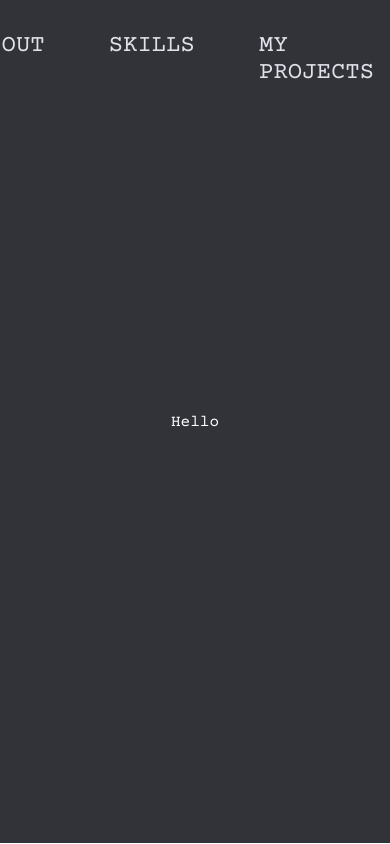
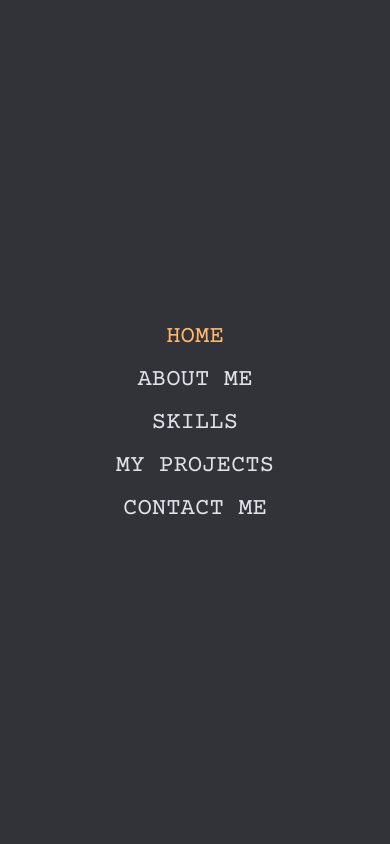
Before and after one commit to PanKarton/PersonalWebsite, a Next.js app: page / in a window 390 px wide. Shown: the top 844 px of the page. Built offline with nearby package versions, Linux system fonts and the light colour scheme.

Commit message:
Added fully responsive nav bar with styles

```diff
--- a/package.json
+++ b/package.json
@@ -9,7 +9,6 @@
     "lint": "next lint"
   },
   "dependencies": {
-    "@next/font": "^13.4.19",
     "@types/node": "20.5.3",
     "@types/react": "18.2.21",
     "@types/react-dom": "18.2.7",
--- a/src/app/layout.tsx
+++ b/src/app/layout.tsx
@@ -1,7 +1,7 @@
 import { GlobalStyles } from '@/assets/globalStyles';
 import StyledComponentsRegistry from '@/lib/registry';
 import { AppProvider } from '@/providers/AppProvider';
-import { Courier_Prime } from '@next/font/google';
+import { Courier_Prime } from 'next/font/google';
 
 const courierPrime = Courier_Prime({
   weight: '400',
--- a/src/app/page.tsx
+++ b/src/app/page.tsx
@@ -6,9 +6,10 @@ import { HelloSection } from '@/modules/HelloSection/HelloSection';
 import { MyProjectsSection } from '@/modules/MyProjectsSection/MyPRojectsSection';
 import { SkillsSection } from '@/modules/SkillsSection/SkillsSection';
 
-const Page = () => (
+const Page = () => {
+  return (
     <>
-    <Nav />
+      <Nav className={true ? 'isActive' : ''} />
       <HelloSection />
       <AboutMeSection />
       <SkillsSection />
@@ -16,5 +17,6 @@ const Page = () => (
       <ContactMeSection />
     </>
   );
+};
 
 export default Page;
--- a/src/components/molecules/Nav/Nav.styles.ts
+++ b/src/components/molecules/Nav/Nav.styles.ts
@@ -3,11 +3,34 @@ import styled from 'styled-components';
 export const StyledNav = styled.nav`
   position: fixed;
   width: 100vw;
-  padding-block: 2rem;
+  height: 100vh;
+  translate: 100% 0;
+  transition: translate ease-in-out 500ms;
+
+  &.isActive {
+    translate: 0 0;
+  }
+
+  @media screen and (min-width: 56.25rem) {
+    translate: 0 0;
+    padding-block: 2rem;
+    height: auto;
+  }
 `;
 
 export const StyledList = styled.ul`
   display: flex;
+  flex-direction: column;
+  align-items: center;
   justify-content: center;
-  gap: 4rem;
+  height: 100vh;
+  background-color: ${({ theme }) => theme.color.primary};
+  gap: 1rem;
+
+  @media screen and (min-width: 56.25rem) {
+    gap: 4rem;
+    flex-direction: row;
+    height: auto;
+    background-color: transparent;
+  }
 `;
--- a/src/components/molecules/Nav/Nav.tsx
+++ b/src/components/molecules/Nav/Nav.tsx
@@ -1,8 +1,8 @@
 import { NavLink } from '@/components/atoms/NavLink/NavLink';
 import { StyledList, StyledNav } from './Nav.styles';
 
-export const Nav = () => (
-  <StyledNav>
+export const Nav = ({ className }: { className: string }) => (
+  <StyledNav className={className}>
     <StyledList>
       <li>
         <NavLink href="#hello" isActive={true}>
```
Also changed, not shown: src/hooks/useVerticalSlider.tsx (added), 1 other file (tests, documents, lock files or other folders). Lines whose indentation alone changed are shown as unchanged.
